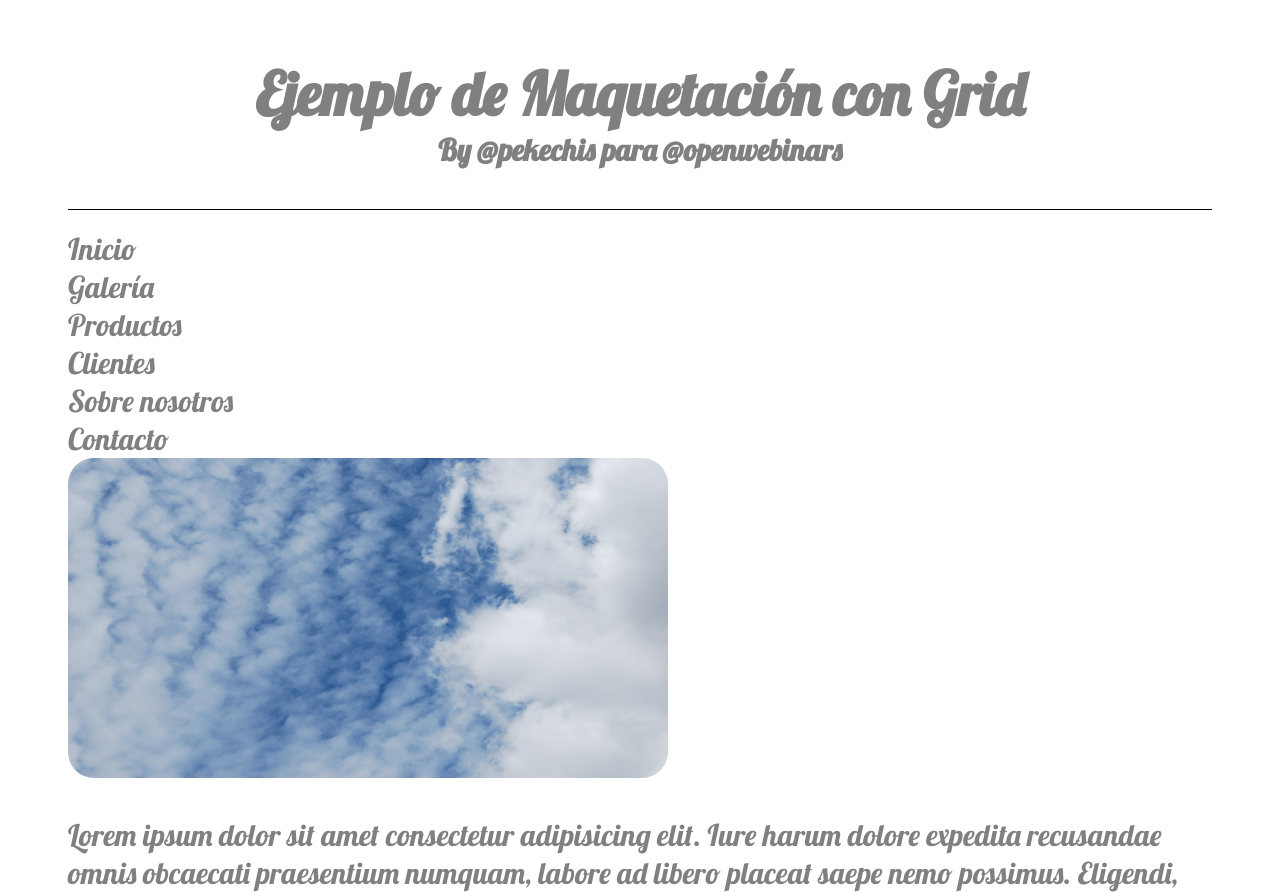
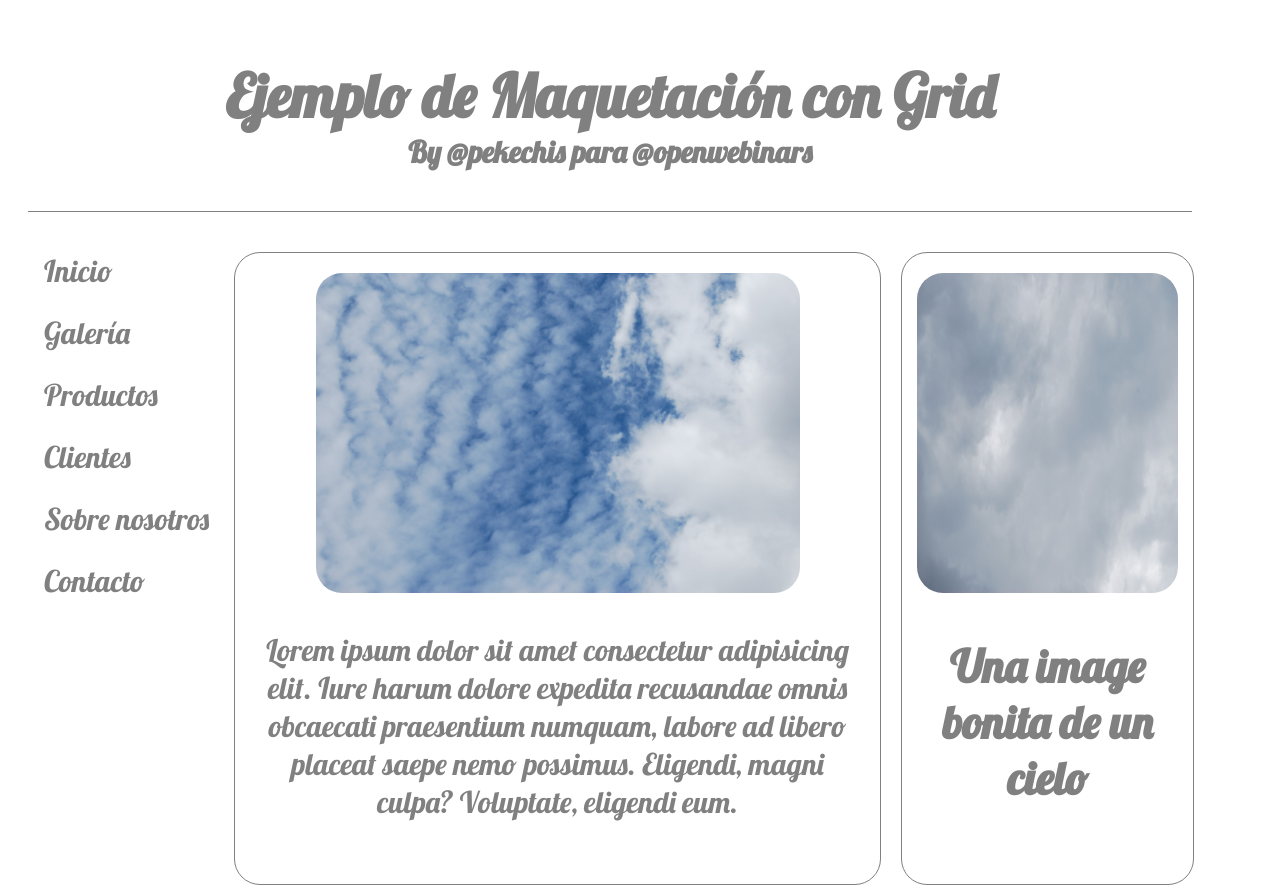
Before and after one commit to JaumeJD/Disenno, a plain HTML site: page UT2/TAR14_JGV/index.html in a window 1280 px wide. Shown: the top 892 px of the page. Drawn offline with Linux system fonts and the light colour scheme.

Commit message:
TAR14 finish

```diff
--- a/UT2/TAR14_JGV/ex14.css
+++ b/UT2/TAR14_JGV/ex14.css
@@ -1,7 +1,7 @@
 html {
     font-family: Lobster;
     color: grey;
-    padding: 16px 60px;
+    margin: 10px 80px 10px 20px;
     font-size: 30px;
 }
 
@@ -12,11 +12,22 @@ img {
     border-radius: 26px;
 }
 
+.container {
+    display: grid;
+    grid-template-columns: 16% auto 25% 25%;
+    grid-template-rows: repeat(4, auto);
+    text-align: center;
+    gap: 20px;
+}
+
 header {
     text-align: center;
-    border-bottom: 1px solid black;
+    border-bottom: 1px solid gray;
     margin-bottom: 20px;
     font-weight: bold;
+    grid-column: 1/5;
+    grid-row: 1/2;
+
 }
 
 header h1 {
@@ -27,15 +38,49 @@ header h4 {
     margin-top: 0px;
 }
 
+nav {
+    text-align: left;
+    grid-column: 1/2;
+    grid-row: 2/4;
+    width: 200px;
+}
+
+nav div {
+    padding-bottom: 24px;
+    padding-left: 16px;
+}
+
+main {
+    grid-column: 2/4;
+    grid-row: 2/3;
+    border: 1px solid gray;
+    border-radius: 26px;
+    padding: 20px;
+}
+
+main img {
+    width: 80%;
+}
+
 article {
     border: 1px solid grey;
     border-radius: 26px;
     width: 100%;
     padding-top: 20px;
+    padding-bottom: 40px;
 }
 
 article img {
     width: 90%;
+}
+
+footer {
+    grid-column: 1/5;
+    grid-row: 4/5;
+    display: flex;
+    justify-content: space-between;
+    border-top: 1px solid gray;
+    margin-top: 20px;
 }
 
 .social img {
```
